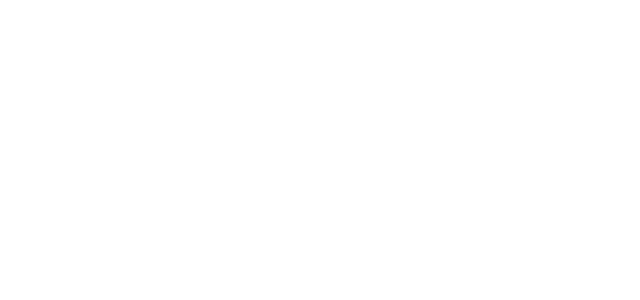
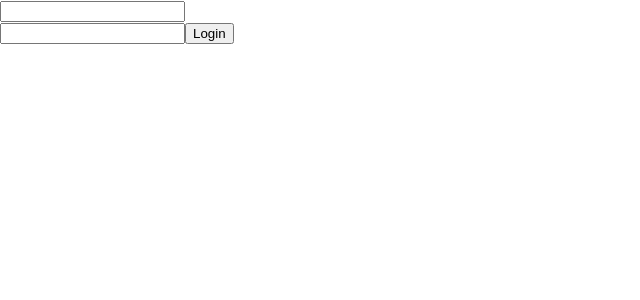
Before and after one commit to marcosvolpiok/front_jwt_pagination, a React (Create React App) app: page / in a window 1280 px wide. Shown: the top 300 px of the page, without its empty margins (0-640 px from the left). Built offline with nearby package versions, Linux system fonts and the light colour scheme.

Commit message:
Save token in cookie

```diff
--- a/package.json
+++ b/package.json
@@ -7,6 +7,7 @@
     "@testing-library/react": "^11.2.2",
     "@testing-library/user-event": "^12.2.2",
     "react": "^17.0.1",
+    "react-cookie": "^4.0.3",
     "react-dom": "^17.0.1",
     "react-router": "^5.2.0",
     "react-router-dom": "^5.2.0",
--- a/src/App.js
+++ b/src/App.js
@@ -1,6 +1,6 @@
 
 import { HashRouter as Router, Route, Switch } from 'react-router-dom';
-//import Login from './components/login/Login';
+import Login from './components/login/Login';
 import Photos from './components/photos/Photos'
 
 
@@ -8,7 +8,7 @@ function App() {
   return (
     <Router>
         <Switch>
-          {/*<Route exact path='/login/' component={login} />*/}
+          <Route exact path='/' component={Login} />
           <Route exact path='/photos/' component={Photos} />
         </Switch>
 </Router>
--- a/src/components/login/Login.js
+++ b/src/components/login/Login.js
@@ -1,112 +1,90 @@
-import React from 'react'
+import React from 'react';
+import {Link} from 'react-router-dom';
+import { instanceOf } from "prop-types";
+import { withCookies, Cookies } from "react-cookie";
 
 class Login extends React.Component {
-    state = {
-        messages: [],
-        servers: []
+    static propTypes = {
+        cookies: instanceOf(Cookies).isRequired
     };
 
+    state = {
+        loginMessage: '',
+        loginStatus: false,
+        token: this.props.cookies.get("token") || ""
+    };
 
     constructor(props) {
         super(props);
 
-        this.handleSelectChangeServer = this.handleSelectChangeServer.bind(this);
-        this.handleInputChangeMessage = this.handleInputChangeMessage.bind(this);
-
-
+        this.handleInputChange = this.handleInputChange.bind(this);
     }
 
-    async handleSelectChangeServer(event) {
+    handleCookie = (token) => {
+        const { cookies } = this.props;
+        cookies.set("token", token, { path: "/" });
+    };
+
+    handleInputChange(event) {
         const target = event.target;
         const value = target.value;
-        console.log('value', value);
-
-        const messagesResponse = await fetch(`http://localhost:4000/messagesByServer/${value}`);
-        const messagsJson = await messagesResponse.json();
-        this.setState({ messages: messagsJson });
+        const name = target.name;
+        this.setState({
+            [name]: value
+        });
     }
 
-    async handleInputChangeMessage(event) {
-        const target = event.target;
-        const value = target.value;
-
-        const messagesResponse = await fetch(`http://localhost:4000/messageByMessage`, {
+    async handleClick () {
+        const responseLogin = await fetch(`http://localhost:4000/login/`, {
             method: 'POST',
             mode: 'cors',
             headers: {
               'Content-Type': 'application/json'
             },
             body: JSON.stringify({
-                message: value
+                user: this.state.user,
+                pwd: this.state.pwd
             })
         });
-        const messagsJson = await messagesResponse.json();
-        this.setState({ messages: messagsJson });
-      }
+        const loginJson = await responseLogin.json();
 
-    async handleSubmit(event) {
-        console.log('on submit');
+        this.setState({
+            loginMessage: loginJson.message
+        });
+
+        if(responseLogin.status===200){
+            this.setState({
+                loginStatus: true
+            });
+
+            this.handleCookie(loginJson.token);
+        }
     }
 
 
-    async componentDidMount() {
-        const messagesResponse = await fetch(`http://localhost:4000/messages/`);
-        const messagsJson = await messagesResponse.json();
-        this.setState({ messages: messagsJson });
-
-        const serversResponse = await fetch(`http://localhost:4000/servers/`);
-        const serversJson = await serversResponse.json();
-        this.setState({ servers: serversJson });
-    }
 
     render() {
-        return (
-        <div>
-            {this.state.servers.length > 0 &&
-                <div>
-                    <select onChange={this.handleSelectChangeServer}>
-                        {this.state.servers.map((server) => (
-                            <option key={server.id} value={server.id}>{server.server}</option>
-                        ))}
-                    </select>
-                </div>
-            }
-
-            <form onSubmit={this.handleSubmit}>
-                <input type="text" placeholder="Search a menssage" onChange={this.handleInputChangeMessage}></input>
-            </form>
+        const { token } = this.state;
 
 
-            {this.state.messages.length > 0 &&
-                <div>
-                    <table className="table">
-                    <thead>
-                        <tr>
-                        <th scope="col">Server</th>
-                        <th scope="col">Message</th>
-                        </tr>
-                    </thead>
+        return (
+            <div>
+                {this.state.loginMessage !== '' &&
+                    <p>{this.state.loginMessage}</p>
+                }
 
-                    <tbody>
-                        {this.state.messages.map((message) => (
-                            <tr key={message.id}>
-                                <td>{message.server.server}</td>
-                                <td>{message.message}</td>
-                            </tr>
-                        ))}
-                    </tbody>
+                {this.state.loginStatus === true &&
+                    <p><Link to="/photos/">Photos list</Link></p>
+                }
 
-                    </table>
-                </div>
-            }
+                <input type="text" name="user" onChange={this.handleInputChange} />
+                <div></div>
+                <input type="password" name="pwd" onChange={this.handleInputChange} />
 
-            {this.state.messages.length === 0 &&
-                <h2>No such any message.</h2>
-            }
-        </div>
+                <button type="button" className="btn btn-primary" onClick={() => this.handleClick()}>Login</button>
+            </div>
         )
-
       }
 
   }
-  export default Messages;
+  export default withCookies(Login);
--- a/src/components/photos/Photos.js
+++ b/src/components/photos/Photos.js
@@ -1,8 +1,15 @@
-import React from 'react'
+import React from 'react';
+import { instanceOf } from "prop-types";
+import { withCookies, Cookies } from "react-cookie";
 
 class Photos extends React.Component {
+    static propTypes = {
+        cookies: instanceOf(Cookies).isRequired
+    };
+
     state = {
-        photos: []
+        photos: [],
+        token: this.props.cookies.get("token") || ""
     };
 
     async componentDidMount() {
@@ -10,19 +17,23 @@ class Photos extends React.Component {
         {
             method: 'GET',
             headers: {
-              'access-token': 'eyJhbGciOiJIUzI1NiIsInR5cCI6IkpXVCJ9.eyJjaGVjayI6dHJ1ZSwidXNlciI6InRlc3QiLCJpYXQiOjE2MDY2NzcxNjQsImV4cCI6MTYwNjY3ODYwNH0.lxxA51gFId9mISRMySJHObpZWB8tQv-HuUy-nhnnqpE'
+              'access-token': this.state.token
             }
         });
         const photosJson = await photosResponse.json();
+        if(photosResponse.status===200){
             this.setState({ photos: photosJson });
-
-        console.log('photos', photosJson);
+        }else{
+            this.props.history.push('/');
+        }
     }
 
     render() {
+        const { token } = this.state;
+
         return (
         <div>
-            <h1>Photos {this.state.photos.length}</h1>
+            <h1>Photos</h1>
              {this.state.photos.length > 0 &&
                 <div>
                     <table className="table">
@@ -57,4 +68,4 @@ class Photos extends React.Component {
       }
 
   }
-  export default Photos;
+  export default withCookies(Photos);
--- a/src/index.js
+++ b/src/index.js
@@ -3,11 +3,15 @@ import ReactDOM from 'react-dom';
 import './index.css';
 import App from './App';
 import reportWebVitals from './reportWebVitals';
+import { CookiesProvider } from "react-cookie";
+
 
 ReactDOM.render(
-  <React.StrictMode>
-    <App />
-  </React.StrictMode>,
+  <CookiesProvider>
+    <React.StrictMode>
+      <App />
+    </React.StrictMode>
+  </CookiesProvider>,
   document.getElementById('root')
 );
 
```
Also changed, not shown: 2 other files (tests, documents, lock files or other folders). Lines whose indentation alone changed are shown as unchanged.
